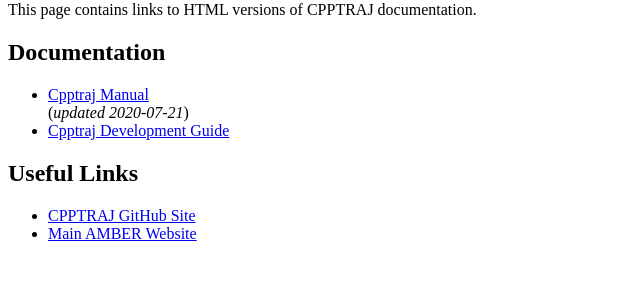
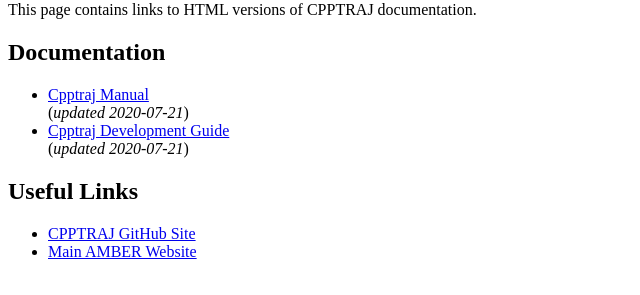
Before and after one commit to Amber-MD/amber-md.github.io, a plain HTML site: page cpptraj/index.html in a window 1280 px wide. Shown: the part 79-374 px from the top of the page, without its empty margins (0-640 px from the left). Drawn offline with Linux system fonts and the light colour scheme.

Commit message:
Note when dev guide html last updated.

```diff
--- a/cpptraj/index.html
+++ b/cpptraj/index.html
@@ -11,7 +11,7 @@ This page contains links to HTML versions of CPPTRAJ documentation.
 <h2>Documentation</h2>
 <ul>
 <li><a href="CpptrajManual.html"> Cpptraj Manual </a></li> (<i>updated 2020-07-21</i>)
-<li><a href='CpptrajDevelopmentGuide.html'> Cpptraj Development Guide </a></li>
+<li><a href='CpptrajDevelopmentGuide.html'> Cpptraj Development Guide </a></li>(<i>updated 2020-07-21</i>)
 </ul>
 <h2>Useful Links</h2>
 <ul>
```
